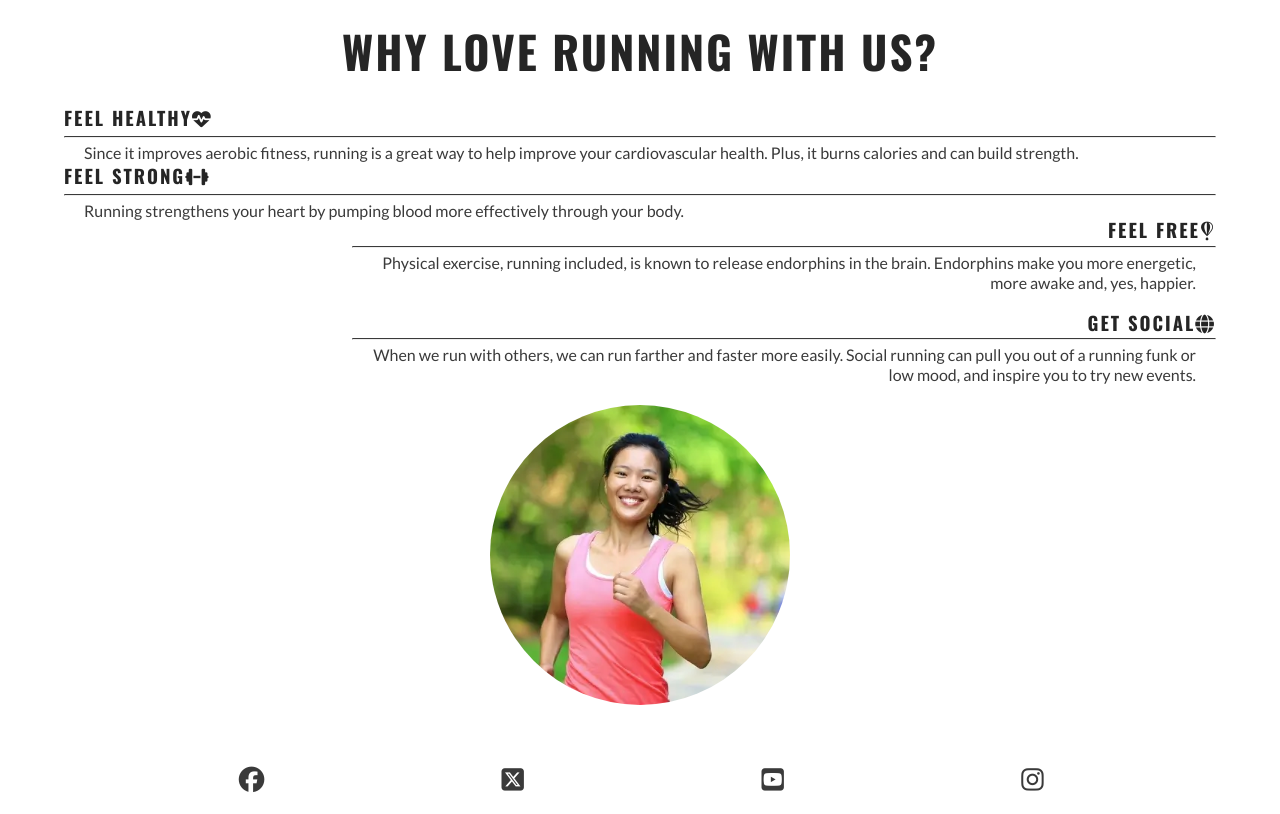
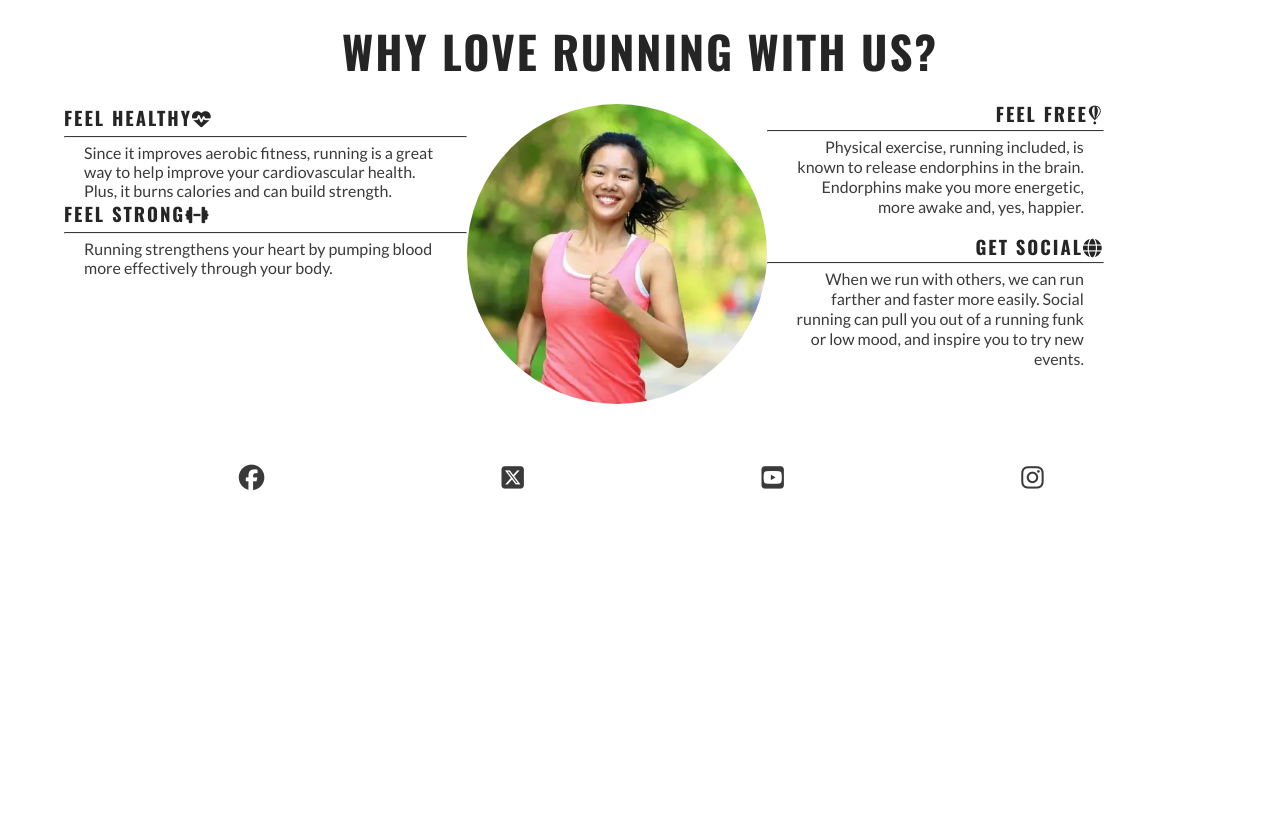
Before and after one commit to Luke-Mcleod/love-running, a plain HTML site: page index.html in a window 1280 px wide. Shown: the part 677-1491 px from the top of the page. After the commit the page ends 1189 px from the top, so only its background shows below. Drawn offline with nearby package versions, Linux system fonts and the light colour scheme.

Commit message:
Make reasons section responsive

```diff
--- a/assets/css/styles.css
+++ b/assets/css/styles.css
@@ -306,3 +306,32 @@ main {
     border-bottom: 1px solid #3a3a3a;
   }
 }
+
+/*Extra large devices (large desktops, 1200px and up)*/
+@media screen and (min-width: 1200px) {
+  /*Reasons section*/
+  #benefits {
+    display: flex;
+    flex-direction: row;
+  }
+
+  #benefits-div {
+    flex: 1;
+  }
+
+  #benefits-image {
+    order: 0;
+  }
+
+  #benefits-mental {
+    order: 1;
+  }
+
+  #benefits-mental>div {
+    align-self: flex-start;
+  }
+
+  #benefits-physical>div {
+    align-self: flex-end;
+  }
+}
```
